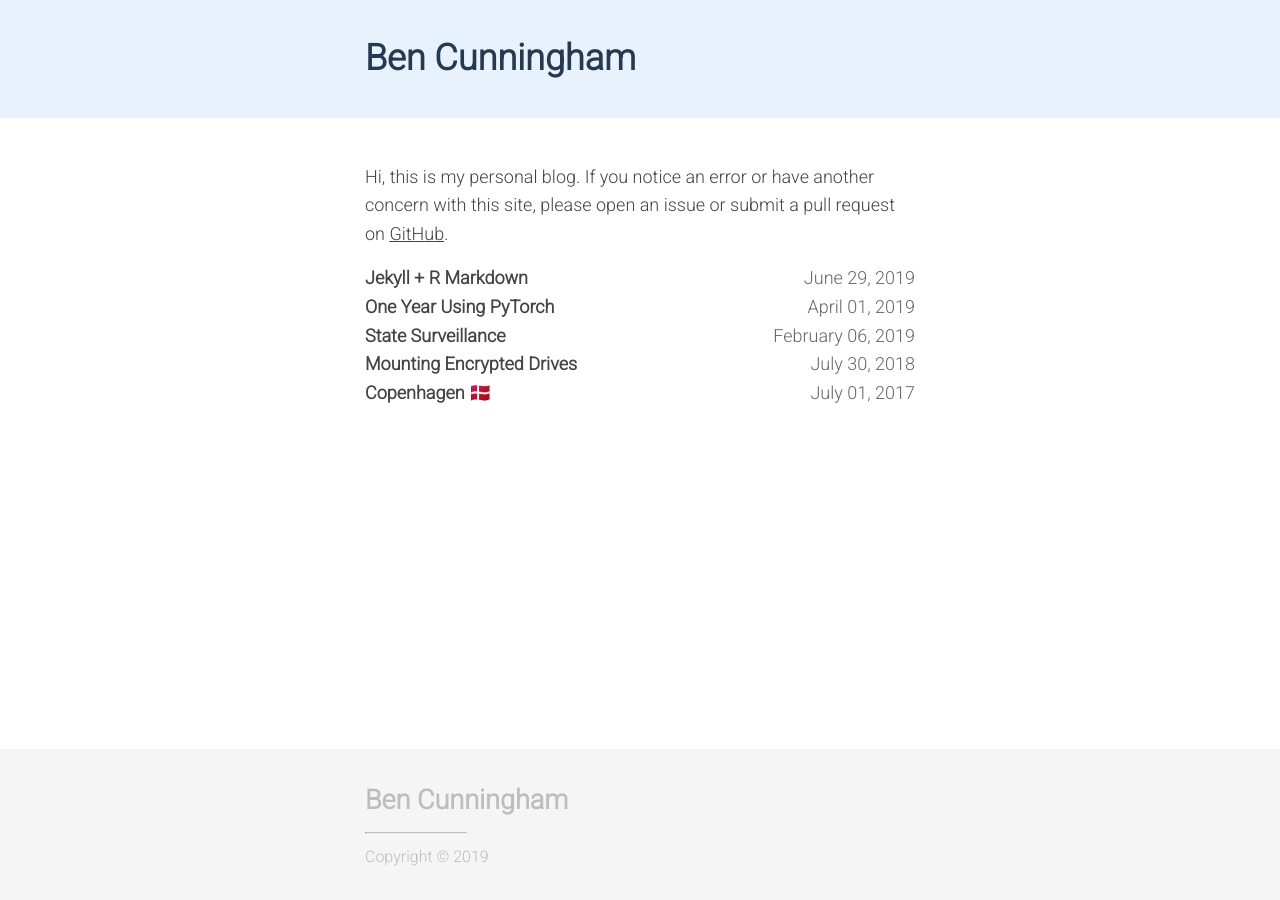
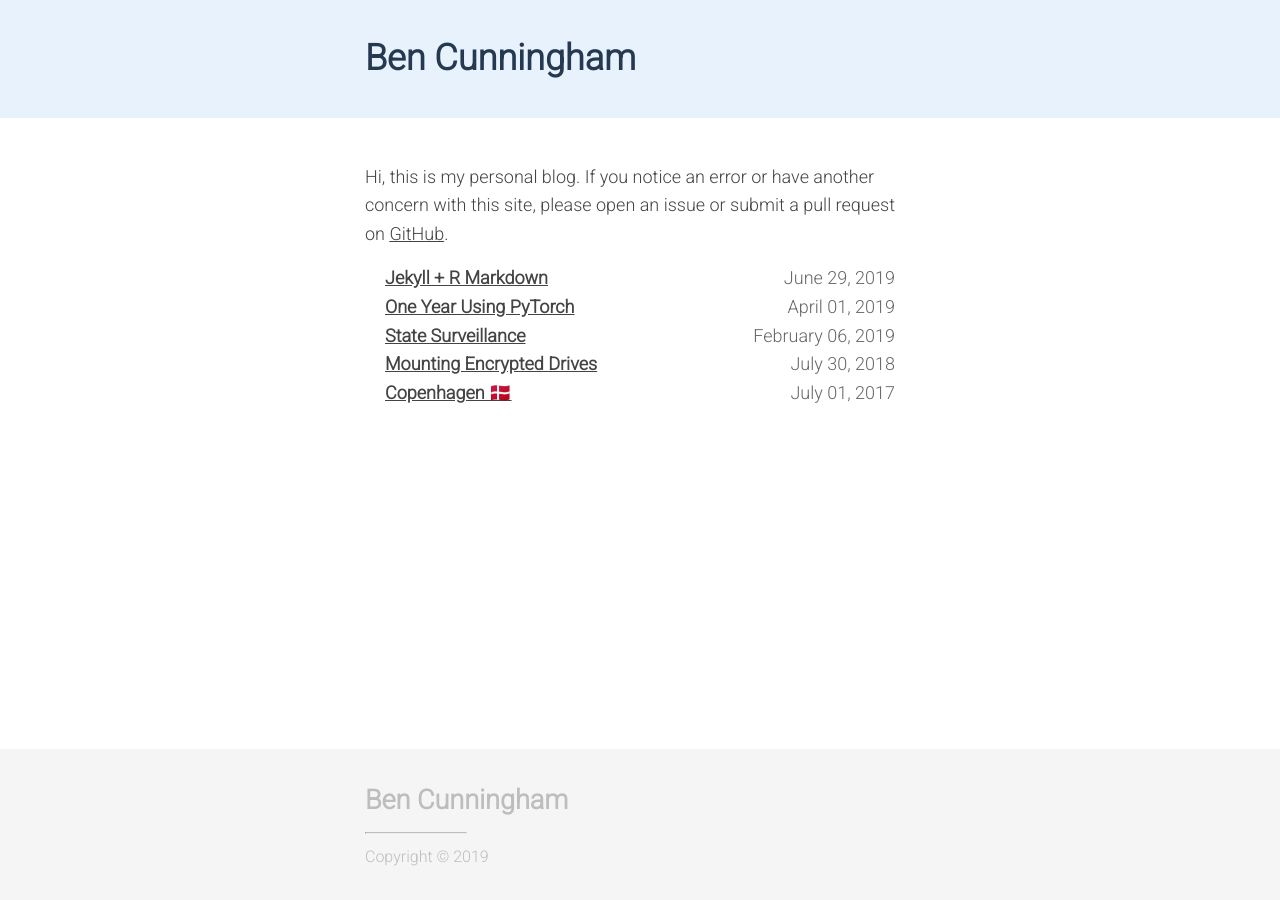
Before and after one commit to benjcunningham/benjcunningham.github.io, a Jekyll site: the page built from index.md, in a window 1280 px wide. Built offline with Jekyll 4.4.1, drawn with Linux system fonts in a browser that asks for light colours.

Commit message:
Add new link, callout box styles

```diff
--- a/_sass/_base.scss
+++ b/_sass/_base.scss
@@ -45,6 +45,14 @@
     margin: 15px 0;
 }
 
+main p a {
+    text-decoration: underline;
+}
+
+main ul a {
+    text-decoration: underline;
+}
+
 footer {
     background-color: #f5f5f5;
     bottom: 0;
@@ -74,3 +82,7 @@
     padding: 3px 6px 1px 6px;
     vertical-align: middle;
 }
+
+ul {
+    margin: 0 20px;
+}
--- a/_sass/_layout.scss
+++ b/_sass/_layout.scss
@@ -56,3 +56,17 @@
 .tag-roll {
     margin-bottom: 25px;
 }
+
+.note {
+    background-color: #e8f2fc;
+    border: 1px solid #84a0bc;
+    border-radius: 3px;
+    color: #253951;
+    font-size: 15px;
+    padding: 6px 10px;
+}
+
+.note code {
+    background-color: #fff;
+    border: unset;
+}
```
